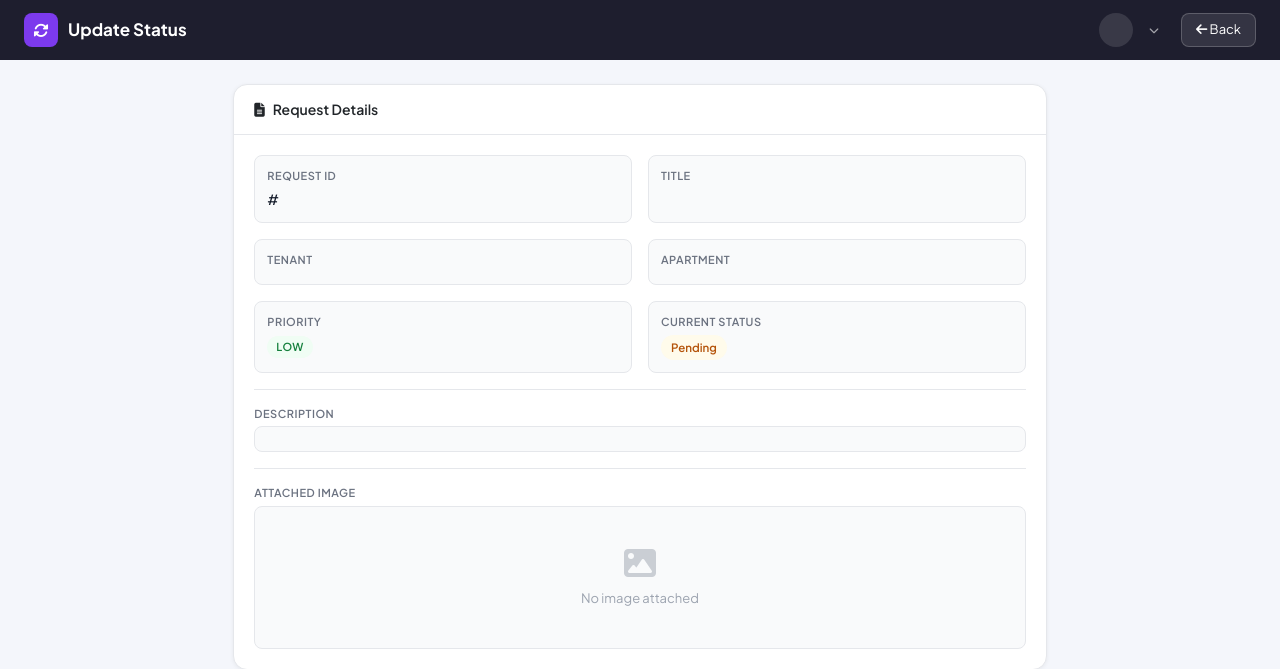
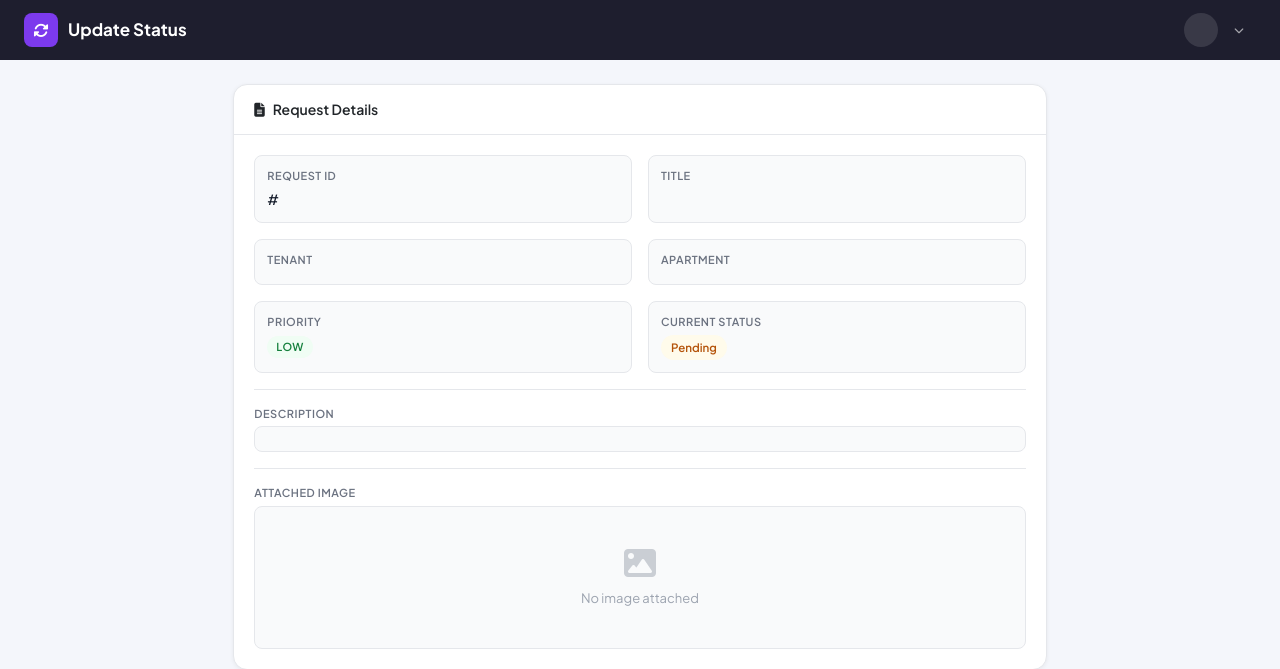
Before and after one commit to gimshaninethmini/apartment_maintainance_system, a Django app: template templates/maintenance/update_status.html in a window 1280 px wide. Shown: the top 669 px of the page. Run offline with Django 5.2, Linux system fonts and the light colour scheme; the template is opened without the code that fills it, so the values that code supplies are empty.

Commit message:
Removed back button from the update window
In the technician dashboard removed the back button on the update window

```diff
--- a/templates/maintenance/update_status.html
+++ b/templates/maintenance/update_status.html
@@ -110,9 +110,6 @@
                 </a></li>
             </ul>
         </div>
-        <a href="{% url 'dashboard' %}" class="btn-logout" style="background: rgba(255,255,255,0.1); border: 1px solid rgba(255,255,255,0.2); color:#fff; font-size:13px; border-radius:8px; padding:6px 14px; text-decoration:none; transition:all 0.2s;">
-            <i class="fas fa-arrow-left"></i> Back
-        </a>
     </div>
 </div>
 
```
